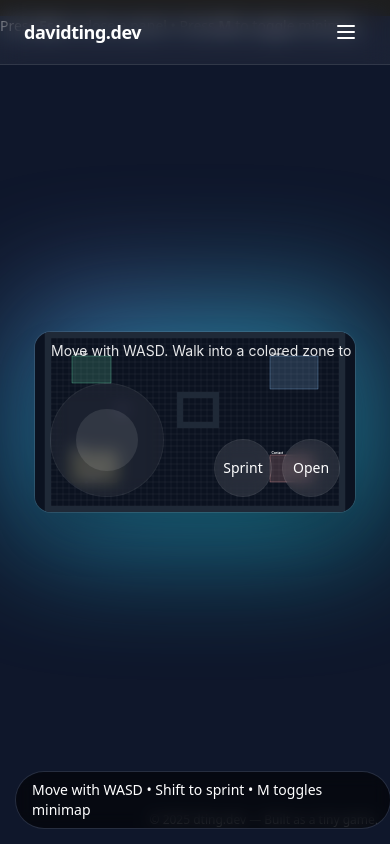
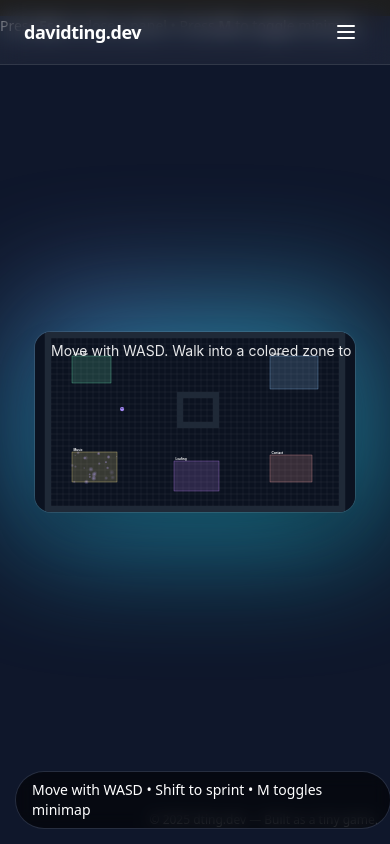
Before and after one commit to dlt87/gamefolio, a React (Vite) app: page / in a window 390 px wide. Built offline with nearby package versions, Linux system fonts and the light colour scheme.

Commit message:
loafing section

```diff
--- a/src/PortfolioGame.tsx
+++ b/src/PortfolioGame.tsx
@@ -11,7 +11,7 @@ const PADDING = 48; // min breathing room around the window
 const NAV_H = 56;        // height of your fixed header (px)
 const FOOTER_H = 28;     // bottom breathing room
 const EXTRA_GAP = 12;    // extra safety gap
-const MAX_VIEW = { width: 1280, height: 720 }; // <= make the game box smaller (16:9)
+const MAX_VIEW = { width: 1920, height: 1080 }; // <= make the game box smaller (16:9)
 const MINIMAP_MIN_WIDTH = 640; // hide minimap on narrow/mobile viewports
 
 // Tiles
@@ -23,6 +23,7 @@ const ZONES = [
   { id: "about", label: "About Me", color: "#6EE7B7", rect: { x: 180, y: 160, w: 260, h: 180 }, blurb: "Hi! I'm David, a UBC student building real-time audio tools and playful web apps." },
   { id: "projects", label: "Projects", color: "#93C5FD", rect: { x: 1500, y: 160, w: 320, h: 220 }, blurb: "Featured projects..." },
   { id: "music", label: "Music", color: "#FDE68A", rect: { x: 180, y: 800, w: 300, h: 200 }, blurb: "" },
+  { id: "loafing", label: "Loafing", color: "#C084FC", rect: { x: 860, y: 860, w: 300, h: 200 }, blurb: "A cozy corner to chill, sip some tea, and loaf around." },
   { id: "contact", label: "Contact", color: "#FCA5A5", rect: { x: 1500, y: 820, w: 280, h: 180 }, blurb: "Email form..." },
 ];
 
@@ -337,18 +338,6 @@ export default function PortfolioGame() {
   // Touch joystick state
   const touchRef = useRef<{ id: number | null, startX: number, startY: number, dx: number, dy: number }>({ id: null, startX: 0, startY: 0, dx: 0, dy: 0 });
   const [stamina, setStamina] = useState(1); // 0..1
-
-  // Touch UI (joystick/buttons) visibility
-  const isTouchDevice = () => {
-    if (typeof window === 'undefined') return false;
-    return ('ontouchstart' in window) || (navigator as any).maxTouchPoints > 0;
-  };
-  const [showTouchUI, setShowTouchUI] = useState(() => (typeof window !== 'undefined') && (isTouchDevice() || window.innerWidth < 900));
-  useEffect(() => {
-    const onResize = () => setShowTouchUI(isTouchDevice() || window.innerWidth < 900);
-    window.addEventListener('resize', onResize);
-    return () => window.removeEventListener('resize', onResize);
-  }, []);
 
   // Viewport state
   const [viewport, setViewport] = useState(
@@ -806,8 +795,8 @@ export default function PortfolioGame() {
 
         // ctx.restore();
 
-        // Joystick UI (screen space) - only draw from canvas when no overlay touch UI
-        if (touchRef.current.id !== null && !showTouchUI) {
+        // Joystick UI (screen space)
+        if (touchRef.current.id !== null) {
           const r = 34;
           const cx = touchRef.current.startX;
           const cy = touchRef.current.startY;
@@ -987,69 +976,6 @@ export default function PortfolioGame() {
               }
             }}
           />
-          {/* Touch overlay controls (mobile) */}
-          {showTouchUI && (
-            <>
-              {/* Joystick (bottom-left) */}
-              <div
-                role="slider"
-                aria-label="Virtual joystick"
-                className="absolute left-4 bottom-4 w-28 h-28 rounded-full bg-white/5 backdrop-blur ring-1 ring-white/10 select-none touch-none"
-                onPointerDown={(e) => {
-                  const cvs = canvasRef.current; if (!cvs) return;
-                  const joy = e.currentTarget as HTMLDivElement;
-                  const joyRect = joy.getBoundingClientRect();
-                  const centerClientX = joyRect.left + joyRect.width / 2;
-                  const centerClientY = joyRect.top + joyRect.height / 2;
-                  const canvasRect = cvs.getBoundingClientRect();
-                  const startX = centerClientX - canvasRect.left;
-                  const startY = centerClientY - canvasRect.top;
-                  (joy as Element).setPointerCapture(e.pointerId);
-                  touchRef.current = { id: e.pointerId, startX, startY, dx: 0, dy: 0 };
-                }}
-                onPointerMove={(e) => {
-                  if (touchRef.current.id !== e.pointerId) return;
-                  const joy = e.currentTarget as HTMLDivElement;
-                  const joyRect = joy.getBoundingClientRect();
-                  const cx = joyRect.left + joyRect.width / 2;
-                  const cy = joyRect.top + joyRect.height / 2;
-                  const R = Math.min(joyRect.width, joyRect.height) * 0.45;
-                  let dx = e.clientX - cx;
-                  let dy = e.clientY - cy;
-                  const m = Math.hypot(dx, dy) || 1;
-                  if (m > R) { dx = (dx / m) * R; dy = (dy / m) * R; }
-                  touchRef.current.dx = dx;
-                  touchRef.current.dy = dy;
-                }}
-                onPointerUp={(e) => {
-                  if (touchRef.current.id === e.pointerId) {
-                    touchRef.current = { id: null, startX: 0, startY: 0, dx: 0, dy: 0 };
-                  }
-                }}
-              >
-                {/* Knob visual follows dx/dy via CSS transform using inline style would require state; keep base pad only; the canvas HUD shows knob when active */}
-                <div className="absolute inset-[22%] rounded-full bg-white/10" />
-              </div>
-
-              {/* Action buttons (bottom-right) */}
-              <div className="absolute right-4 bottom-4 flex gap-3">
-                <button
-                  className="w-14 h-14 rounded-full bg-white/10 ring-1 ring-white/15 backdrop-blur text-sm"
-                  onPointerDown={() => setKeys(prev => ({ ...prev, shift: true }))}
-                  onPointerUp={() => setKeys(prev => ({ ...prev, shift: false }))}
-                  onPointerCancel={() => setKeys(prev => ({ ...prev, shift: false }))}
-                >
-                  Sprint
-                </button>
-                <button
-                  className="w-14 h-14 rounded-full bg-white/10 ring-1 ring-white/15 backdrop-blur text-sm"
-                  onClick={() => { const id = overlapRef.current; if (id) setActiveZone(id); }}
-                >
-                  Open
-                </button>
-              </div>
-            </>
-          )}
         </div>
       </div>
 
@@ -1376,6 +1302,22 @@ export default function PortfolioGame() {
                     </div>
                   </div>
                 )}
+
+                {zoneData.id === "loafing" && (
+                  <div className="mt-6 space-y-4">
+                    <p className="opacity-90">
+                      Welcome to the Loafing zone — a cozy corner to relax. Think of this as a lounge area of the portfolio.
+                    </p>
+                    <ul className="list-disc list-inside opacity-90">
+                      <li>Take a breather and explore at your own pace.</li>
+                      <li>Small notes or easter eggs can live here.</li>
+                      <li>Future idea: random quotes, photos, or ambient loops.</li>
+                    </ul>
+                    <div className="rounded-xl ring-1 ring-white/10 p-4 bg-white/5">
+                      <div className="text-sm opacity-80">Nothing to do? That’s the point. Just loaf 🥖</div>
+                    </div>
+                  </div>
+                )}
               </div>
             </>
           )}
```
